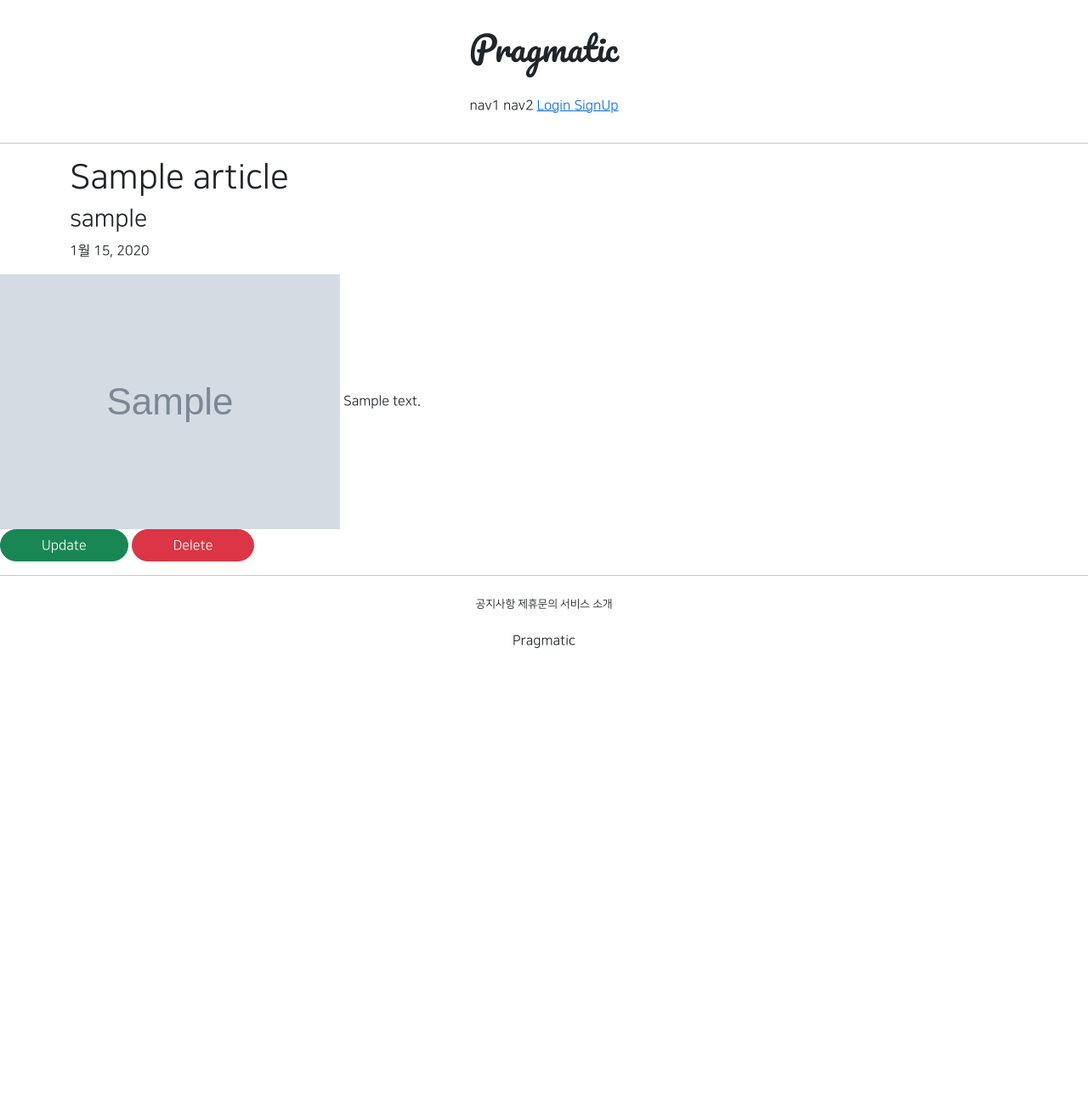
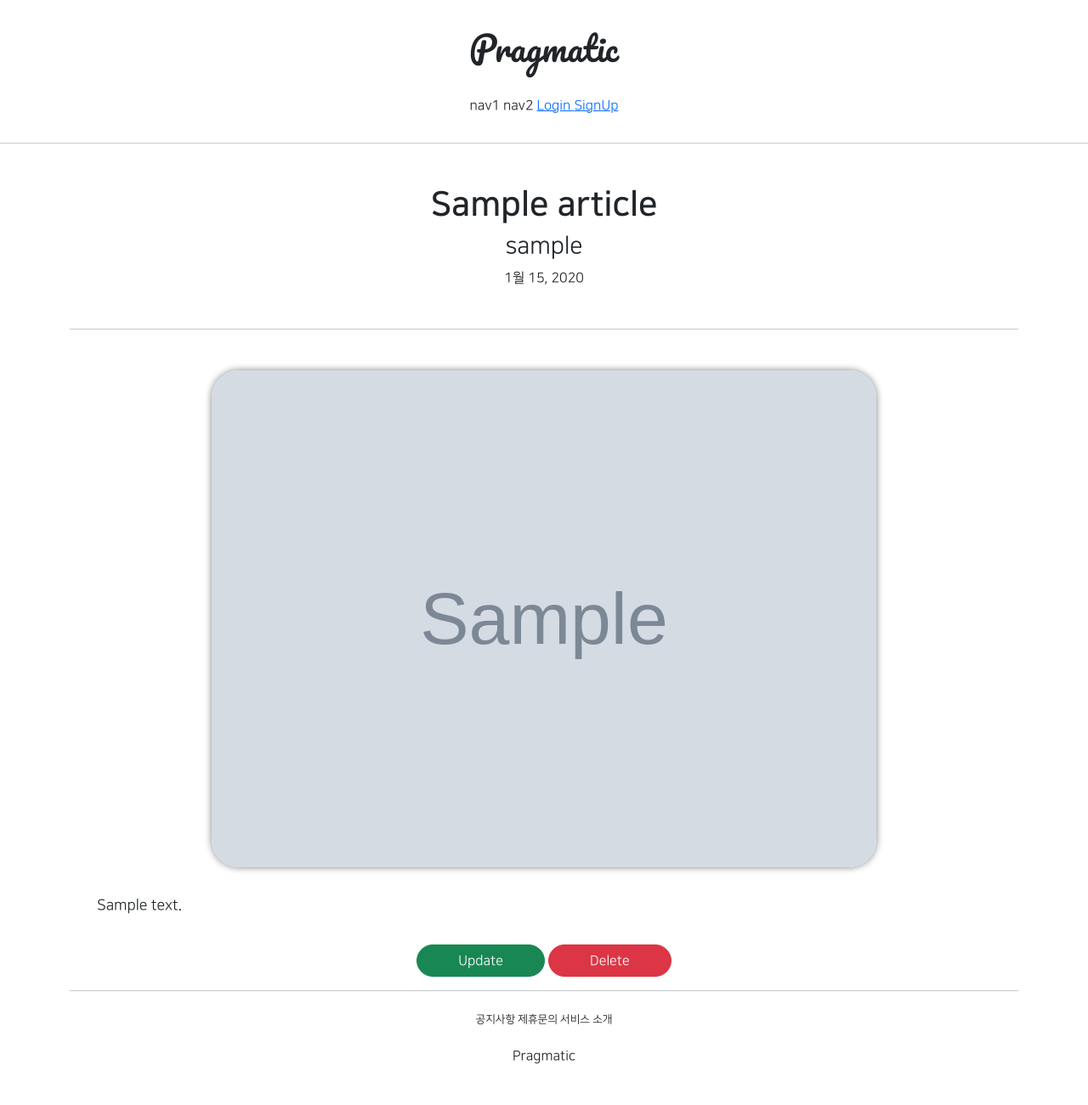
Before and after one commit to HwangSoonHyun/classpractice, a Django app: page /articles/detail/1 in a window 1280 px wide. Shown: the whole page at 85% size. Before the commit the page ends 763 px from the top, so only its background shows below. Run offline with Django 3.2, Linux system fonts and the light colour scheme; tables that the repository leaves empty hold one stand-in row (values such as "Sample post"); grey boxes marked "Sample" are stand-in pictures; parts of the project's set-up code (start-up, migrations or seed data) failed here and were passed over; some libraries are stand-ins or nearby versions.

Commit message:
8/05 (class 5ban commit 2)

```diff
--- a/articleapp/templates/articleapp/detail.html
+++ b/articleapp/templates/articleapp/detail.html
@@ -4,17 +4,24 @@
 {% block content %}
 
 
-<div class="container">
-    <div>
+    <div class="container text-center">
+        <div class="my-5">
             {#    제목, 글쓴이, 작성일     #}
-        <h1>{{ target_article.title }}</h1>
+            <h1 class="NNS_B">{{ target_article.title }}</h1>
             <h3>{{ target_article.writer.profile.nickname }}</h3>
             <p>{{ target_article.created_at }}</p>
         </div>
+
+        <hr>
+
+        <div class="my-5">
+            {#  게시글 대표이미지, 글내용  #}
+            <img src="{{ target_article.image.url }}"
+                 class="article_image"
+                 alt="">
+            <div class="article_content">
+                {{ target_article.content }}
             </div>
-        {#  게시글 대표이미지, 글내용  #}
-        <img src="{{ target_article.image.url }}" alt="">
-        {{ target_article.content }}
             <div>
                 <a href="{% url 'articleapp:update' pk=target_article.pk %}"
                    class="btn btn-success rounded-pill px-5">
--- a/static/base.css
+++ b/static/base.css
@@ -34,3 +34,15 @@
 .round_button:hover{
     color: dimgray;
 }
+
+.article_image {
+    border-radius: 2rem;
+    width: 70%;
+    box-shadow: 0 0 .5rem grey;
+}
+
+.article_content {
+    font-size: 1.1rem;
+    text-align: left;
+    margin: 2rem;
+}
```
Lines whose indentation alone changed are shown as unchanged.
